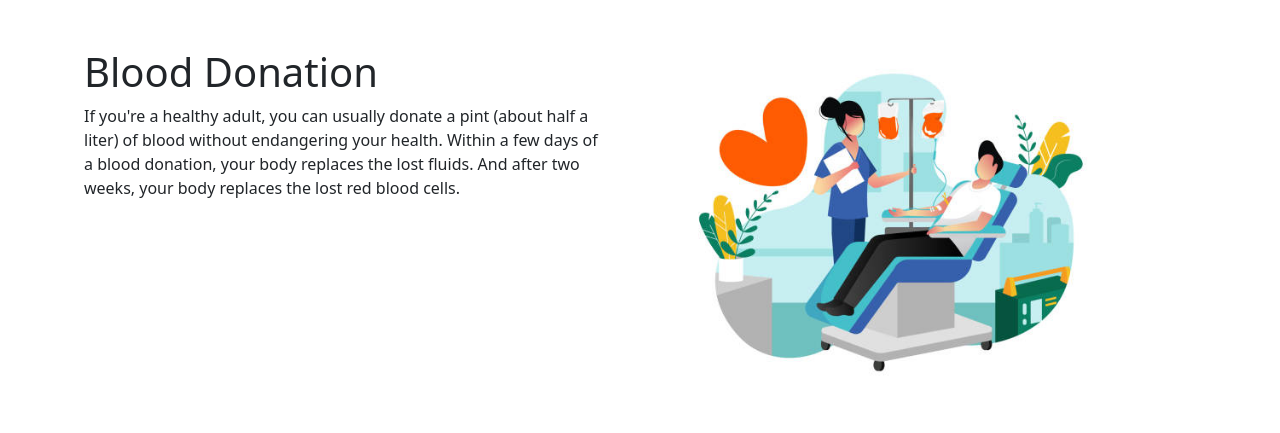
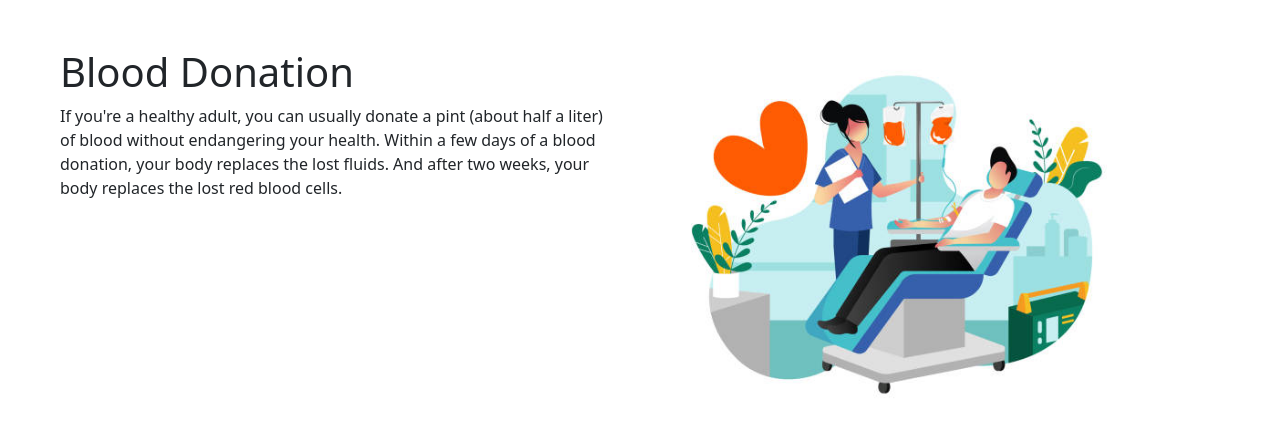
Before and after one commit to jayhawk24/blood_bank, a PHP site: page / in a window 1280 px wide. Shown: the part 56-489 px from the top of the page. Run offline with PHP 8.4, Linux system fonts and the light colour scheme.

Commit message:
Add Docs

```diff
--- a/index.php
+++ b/index.php
@@ -27,12 +27,14 @@
     <?php require('server/navbar.php'); ?>
     <?php require('server/successMsg.php'); ?>
 
-    <div class="container row m-5">
-      <div class="col-6">
-        <h1>Blood <span>Donation</span></h1>
-        <p>If you're a healthy adult, you can usually donate a pint (about half a liter) of blood without endangering your health. Within a few days of a blood donation, your body replaces the lost fluids. And after two weeks, your body replaces the lost red blood cells.</p>
+    <div class="container m-5">
+      <div class="d-flex flex-row flex-wrap">
+        <div class="col-md-6 col-sm-12">
+          <h1>Blood <span>Donation</span></h1>
+          <p>If you're a healthy adult, you can usually donate a pint (about half a liter) of blood without endangering your health. Within a few days of a blood donation, your body replaces the lost fluids. And after two weeks, your body replaces the lost red blood cells.</p>
+        </div>
+        <img class="col-md-6 col-sm-12" src="assets/donation.jpg" alt="">
       </div>
-      <img class="col-6" src="assets/donation.jpg" alt="">
     </div>
   </body>
 </html>
```
Also changed, not shown: README.md.
